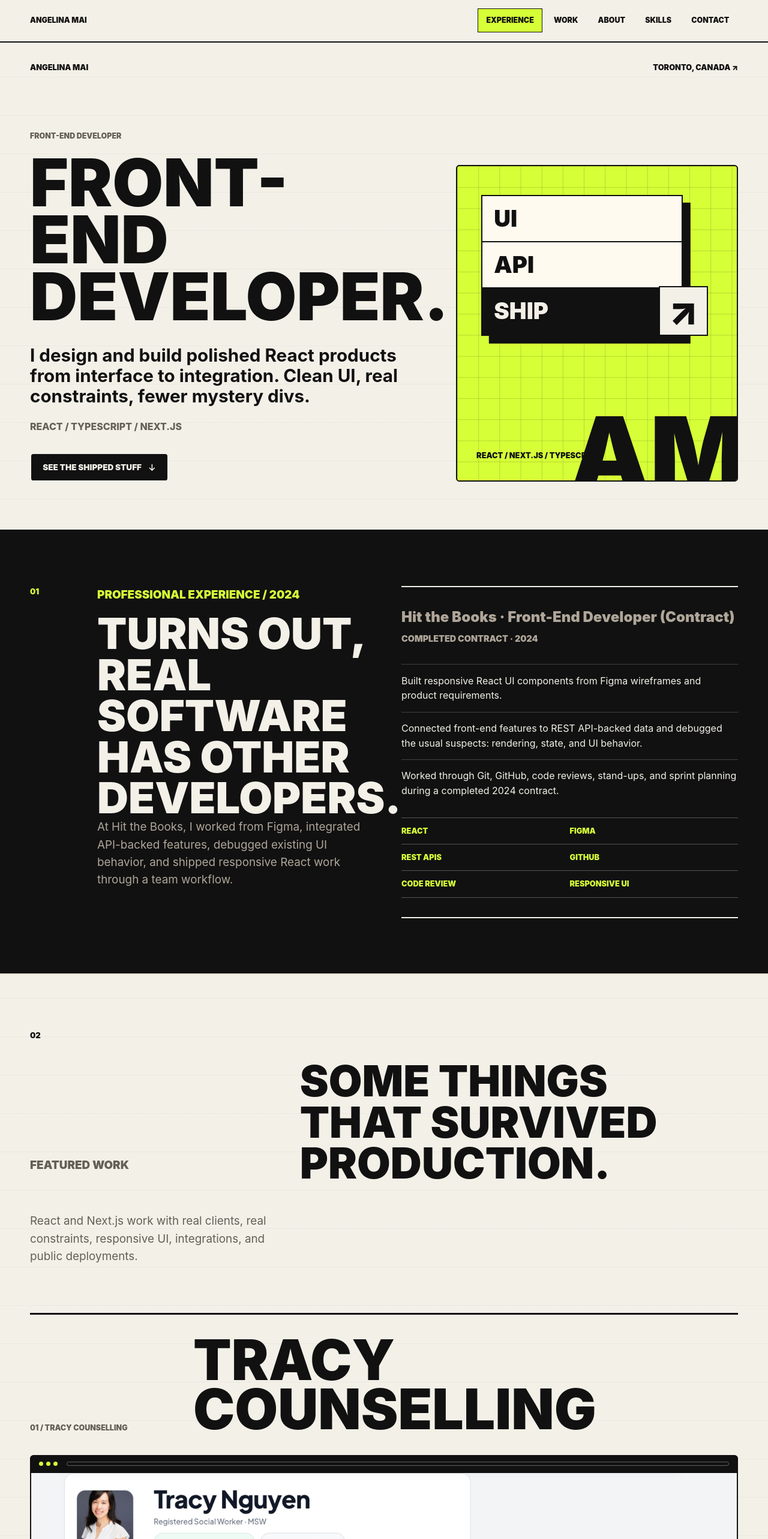
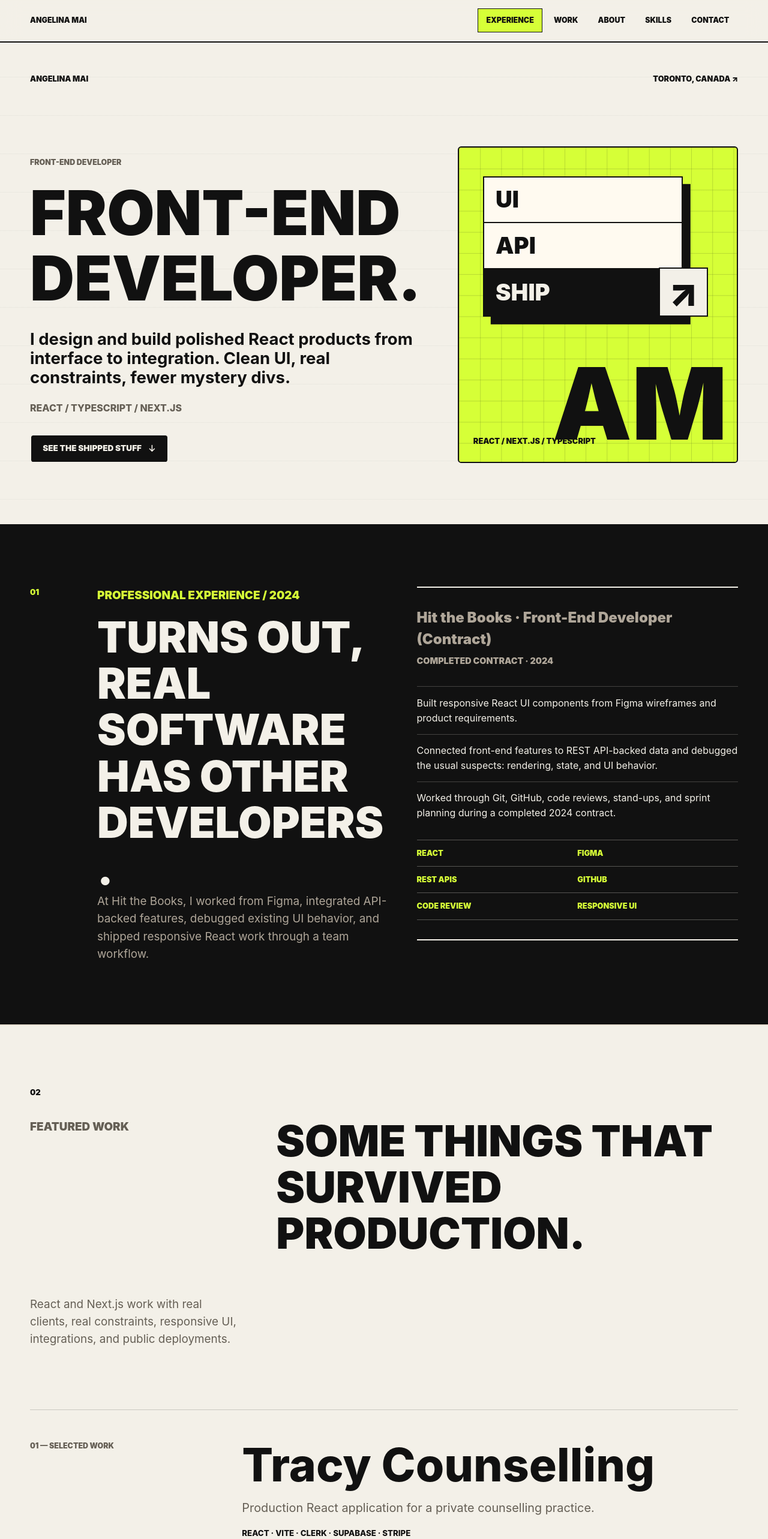
Before and after one commit to angelinamai/angelinamai.com, a React (Vite) app: page / in a window 1280 px wide. Shown: the top 2566 px of the page at 60% size. Built offline with nearby package versions, Linux system fonts and the light colour scheme.

Commit message:
Refine selected work layouts and project metadata

```diff
--- a/src/App.tsx
+++ b/src/App.tsx
@@ -92,21 +92,6 @@ const contactLinks = [
   },
 ];
 
-const tracyEngineering = [
-  {
-    label: "Structure",
-    text: "React/Vite pages with React Router, bilingual content flows, and clear service paths.",
-  },
-  {
-    label: "The not-just-a-website part",
-    text: "Clerk, Supabase, Stripe, Express, and Resend handle auth, data, payments, API surfaces, and email.",
-  },
-  {
-    label: "Shipping",
-    text: "Responsive forms, deployment, debugging, and iteration as requirements kept doing what requirements do.",
-  },
-];
-
 function requireProject(id: string) {
   const project = featuredProjects.find((item) => item.id === id);
 
@@ -126,14 +111,46 @@ const selectedProjects = [
   {
     number: "02",
     project: interpretingProject,
-    heading: ["Angelina", "Interpreting"],
   },
   {
     number: "03",
     project: swimProject,
-    heading: ["Swim With", "Leah"],
   },
 ];
+
+const projectMetadata: Record<string, { label: string; value: string }[]> = {
+  "tracy-counselling": [
+    { label: "Role", value: "Front-End Developer" },
+    { label: "Year", value: "2025" },
+    {
+      label: "Focus",
+      value:
+        "Authentication, database-backed features, payments, email flows, responsive UI",
+    },
+  ],
+  "angelina-interpreting": [
+    { label: "Role", value: "Front-End Developer" },
+    {
+      label: "Focus",
+      value:
+        "Bilingual content, service pages, scheduling flow, responsive UI",
+    },
+  ],
+  "swim-with-leah": [
+    { label: "Role", value: "Front-End Developer" },
+    {
+      label: "Focus",
+      value: "Lesson sections, booking calls to action, contact flow, responsive UI",
+    },
+  ],
+  "vegan-restaurant": [
+    { label: "Role", value: "Front-End Developer" },
+    {
+      label: "Focus",
+      value: "Menu sections, gallery, ordering contact paths, responsive UI",
+    },
+  ],
+};
 
 function isExternalLink(href: string) {
   return href.startsWith("http") || href.endsWith(".pdf");
@@ -146,6 +163,10 @@ function linkProps(href: string) {
     target: external ? "_blank" : undefined,
     rel: external ? "noopener noreferrer" : undefined,
   };
+}
+
+function projectEyebrow(number: string) {
+  return `${number} — SELECTED WORK`;
 }
 
 function EditorialLabel({ children }: { children: ReactNode }) {
@@ -227,13 +248,6 @@ function ProjectMedia({
 }) {
   return (
     <div className={`project-media project-media--${variant}`}>
-      <div className="project-media__chrome" aria-hidden="true">
-        <span />
-        <span />
-        <span />
-        <i />
-      </div>
-      <div className="project-media__screen">
       <img
         src={project.screenshot}
         alt={`${project.name} project preview`}
@@ -244,12 +258,33 @@ function ProjectMedia({
         }}
       />
     </div>
-    </div>
   );
 }
 
 function TechLine({ items }: { items: string[] }) {
-  return <p className="tech-line">{items.join(" / ")}</p>;
+  return <p className="tech-line">{items.join(" · ")}</p>;
+}
+
+function ProjectMetadata({ project }: { project: Project }) {
+  const rows = projectMetadata[project.id] ?? [
+    { label: "Role", value: project.roleContext ?? project.context },
+    { label: "Focus", value: project.uiFocus },
+  ];
+
+  return (
+    <dl className="project-meta">
+      {rows.map((item) => (
+        <div key={item.label}>
+          <dt>{item.label}</dt>
+          <dd>{item.value}</dd>
+        </div>
+      ))}
+      <div>
+        <dt>Stack</dt>
+        <dd>{project.keyTechnologies.join(" · ")}</dd>
+      </div>
+    </dl>
+  );
 }
 
 function ExperienceSection() {
@@ -299,32 +334,22 @@ function ExperienceSection() {
 function FlagshipProject({ project }: { project: Project }) {
   return (
     <article className="flagship-project">
-      <div className="flagship-project__heading">
-        <p className="project-number">01 / {project.name.toUpperCase()}</p>
-        <h3>
-          <span>Tracy </span>
-          <span>Counselling</span>
-        </h3>
+      <div className="flagship-project__intro">
+        <p className="project-number">{projectEyebrow("01")}</p>
+        <div>
+          <h3>{project.name}</h3>
+          <p className="project-deck">
+            Production React application for a private counselling practice.
+          </p>
+          <TechLine items={["React", "Vite", "Clerk", "Supabase", "Stripe"]} />
+        </div>
       </div>
 
       <ProjectMedia project={project} priority variant="flagship" />
 
       <div className="flagship-project__details">
-        <div className="flagship-project__summary">
-          <p className="project-context">{project.roleContext}</p>
-          <p>{project.description}</p>
-          <TechLine items={project.keyTechnologies} />
+        <ProjectMetadata project={project} />
         <ArrowLink href={project.liveUrl}>View live site</ArrowLink>
-        </div>
-
-        <div className="engineering-grid">
-          {tracyEngineering.map((item) => (
-            <div key={item.label}>
-              <h4>{item.label}</h4>
-              <p>{item.text}</p>
-            </div>
-          ))}
-        </div>
       </div>
     </article>
   );
@@ -333,43 +358,43 @@ function FlagshipProject({ project }: { project: Project }) {
 function SupportingProject({
   number,
   project,
-  heading,
 }: {
   number: string;
   project: Project;
-  heading: string[];
 }) {
   return (
     <article className="project-strip">
-      <div className="project-strip__meta">
-        <p className="project-number">{number} / {project.eyebrow}</p>
-        <h3>
-          {heading.map((line, index) => (
-            <span key={line}>
-              {line}
-              {index < heading.length - 1 ? " " : ""}
-            </span>
-          ))}
-        </h3>
-        <p>{project.description}</p>
+      <div className="project-strip__intro">
+        <p className="project-number">{projectEyebrow(number)}</p>
+        <h3>{project.name}</h3>
+        <p className="project-deck">{project.description}</p>
         <TechLine items={project.keyTechnologies.slice(0, 4)} />
-        <ArrowLink href={project.liveUrl}>View live site</ArrowLink>
       </div>
 
       <ProjectMedia project={project} variant="mini" />
+
+      <div className="project-strip__details">
+        <ProjectMetadata project={project} />
+        <ArrowLink href={project.liveUrl}>View live site</ArrowLink>
+      </div>
     </article>
   );
 }
 
-function ClientAside({ project }: { project: Project }) {
+function ClientAside({ number, project }: { number: string; project: Project }) {
   return (
     <article className="client-aside">
+      <div className="client-aside__intro">
+        <p className="project-number">{projectEyebrow(number)}</p>
+        <h3>{project.name}</h3>
+        <p className="project-deck">{project.description}</p>
+        <TechLine items={project.keyTechnologies.slice(0, 4)} />
+      </div>
+
       <ProjectMedia project={project} variant="archive" />
-      <div>
-        <p className="project-number">04 / {project.eyebrow}</p>
-        <h3>{project.name}</h3>
-        <p>{project.description}</p>
-        <TechLine items={project.keyTechnologies.slice(0, 4)} />
+
+      <div className="client-aside__details">
+        <ProjectMetadata project={project} />
         <ArrowLink href={project.liveUrl}>View live site</ArrowLink>
       </div>
     </article>
@@ -428,12 +453,11 @@ function SelectedWorkSection() {
             key={item.project.id}
             number={item.number}
             project={item.project}
-            heading={item.heading}
           />
         ))}
       </div>
 
-      <ClientAside project={veganProject} />
+      <ClientAside number="04" project={veganProject} />
       <ProjectArchive />
     </section>
   );
--- a/src/index.css
+++ b/src/index.css
@@ -17,6 +17,14 @@
   --cream: #fffaf0;
   --radius: 0.35rem;
   --max-width: 1180px;
+  --gutter: max(1.25rem, calc((100vw - var(--max-width)) / 2));
+  --section-y: clamp(4.75rem, 8vw, 7.5rem);
+}
+
+*,
+*::before,
+*::after {
+  box-sizing: border-box;
 }
 
 html {
@@ -68,16 +76,13 @@ a {
 }
 
 .site-nav {
-  position: sticky;
-  top: 0;
-  z-index: 50;
   display: flex;
   align-items: center;
   justify-content: space-between;
   gap: 1rem;
   border-bottom: 2px solid var(--ink);
   background: rgba(243, 240, 232, 0.92);
-  padding: 0.9rem max(1.25rem, calc((100vw - var(--max-width)) / 2));
+  padding: 0.9rem var(--gutter);
   backdrop-filter: blur(16px);
 }
 
@@ -126,15 +131,15 @@ a {
 .hero-section,
 .section,
 .site-footer {
-  padding-right: max(1.25rem, calc((100vw - var(--max-width)) / 2));
-  padding-left: max(1.25rem, calc((100vw - var(--max-width)) / 2));
+  padding-right: var(--gutter);
+  padding-left: var(--gutter);
 }
 
 .hero-section {
   min-height: calc(100vh - 4.3rem);
   border-bottom: 2px solid var(--ink);
-  padding-top: 2rem;
-  padding-bottom: 5rem;
+  padding-top: clamp(2rem, 4vw, 3.5rem);
+  padding-bottom: clamp(4rem, 8vw, 7rem);
 }
 
 .hero-section__topline {
@@ -148,23 +153,22 @@ a {
 
 .hero-section__grid {
   display: grid;
-  grid-template-columns: minmax(0, 1.1fr) minmax(18rem, 0.8fr);
-  gap: 4rem;
+  grid-template-columns: minmax(0, 1fr) minmax(18rem, 0.72fr);
+  gap: clamp(2.5rem, 5vw, 5rem);
   align-items: end;
-  padding-top: 6rem;
+  padding-top: clamp(4rem, 8vw, 6.5rem);
 }
 
 .hero-section__copy h1 {
   margin: 1.25rem 0 0;
-  font-size: 6.85rem;
+  font-size: clamp(3.85rem, 8vw, 6.55rem);
   font-weight: 950;
-  line-height: 0.87;
+  line-height: 1.06;
   letter-spacing: 0;
   text-transform: uppercase;
 }
 
 .hero-section__copy h1 span,
-.project-strip h3 span,
 .contact-section h2 span,
 .skills-section h2 span {
   display: block;
@@ -173,7 +177,7 @@ a {
 .hero-section__lede {
   max-width: 43rem;
   margin: 2rem 0 0;
-  font-size: 1.85rem;
+  font-size: clamp(1.3rem, 2.15vw, 1.85rem);
   font-weight: 750;
   line-height: 1.15;
 }
@@ -202,7 +206,7 @@ a {
   transition:
     background-color 180ms ease,
     color 180ms ease,
-    transform 180ms ease;
+    border-color 180ms ease;
 }
 
 .hero-section__cta {
@@ -216,22 +220,12 @@ a {
 .arrow-link:hover {
   background: var(--accent);
   color: var(--ink);
-  transform: translateY(-2px);
 }
 
 .hero-section__cta svg,
 .arrow-link svg {
   height: 0.8rem;
   width: 0.8rem;
-  transition: transform 180ms ease;
-}
-
-.hero-section__cta:hover svg {
-  transform: translateY(2px);
-}
-
-.arrow-link:hover svg {
-  transform: translate(2px, -2px);
 }
 
 .arrow-link {
@@ -248,7 +242,7 @@ a {
 
 .hero-mark {
   position: relative;
-  min-height: 33rem;
+  min-height: clamp(24rem, 44vw, 33rem);
   overflow: hidden;
   border: 2px solid var(--ink);
   border-radius: var(--radius);
@@ -268,20 +262,20 @@ a {
 
 .hero-mark__monogram {
   position: absolute;
-  right: -1rem;
-  bottom: -1.3rem;
+  right: 1rem;
+  bottom: 0.8rem;
   z-index: 1;
   margin: 0;
   color: var(--ink);
-  font-size: 10.5rem;
+  font-size: clamp(6.5rem, 13vw, 10.5rem);
   font-weight: 1000;
-  line-height: 0.8;
+  line-height: 1;
 }
 
 .hero-mark__window {
   position: absolute;
-  top: 3rem;
-  left: 2.5rem;
+  top: clamp(2rem, 5vw, 3rem);
+  left: clamp(1.25rem, 4vw, 2.5rem);
   z-index: 2;
   display: grid;
   width: min(72%, 22rem);
@@ -292,11 +286,11 @@ a {
 
 .hero-mark__window span {
   display: flex;
-  min-height: 4.8rem;
+  min-height: clamp(3.4rem, 7vw, 4.8rem);
   align-items: center;
   border-bottom: 2px solid var(--ink);
   padding: 0 1.2rem;
-  font-size: 2.4rem;
+  font-size: clamp(1.55rem, 3.5vw, 2.4rem);
   font-weight: 950;
 }
 
@@ -308,22 +302,22 @@ a {
 
 .hero-mark__cursor {
   position: absolute;
-  top: 12.5rem;
-  right: 3rem;
+  top: clamp(8.5rem, 16vw, 12.5rem);
+  right: clamp(1.25rem, 5vw, 3rem);
   z-index: 3;
   margin: 0;
   border: 2px solid var(--ink);
   background: var(--paper);
   padding: 0.45rem 0.85rem;
-  font-size: 4rem;
+  font-size: clamp(2.4rem, 5vw, 4rem);
   font-weight: 950;
   line-height: 1;
 }
 
 .hero-mark__caption {
   position: absolute;
-  bottom: 2rem;
-  left: 2rem;
+  bottom: 1.5rem;
+  left: 1.5rem;
   z-index: 3;
   max-width: 13rem;
   margin: 0;
@@ -336,8 +330,8 @@ a {
   position: relative;
   scroll-margin-top: 4.5rem;
   border-bottom: 2px solid var(--ink);
-  padding-top: 5.75rem;
-  padding-bottom: 5.75rem;
+  padding-top: var(--section-y);
+  padding-bottom: var(--section-y);
 }
 
 .section__index {
@@ -348,9 +342,9 @@ a {
 
 .section-heading {
   display: grid;
-  grid-template-columns: minmax(14rem, 0.55fr) minmax(0, 1fr);
-  gap: 3rem;
-  align-items: end;
+  grid-template-columns: minmax(12rem, 0.45fr) minmax(0, 1fr);
+  gap: clamp(2rem, 5vw, 4rem);
+  align-items: start;
 }
 
 .section-heading h2,
@@ -359,11 +353,12 @@ a {
 .skills-section h2,
 .contact-section h2 {
   margin: 0;
-  font-size: 4.5rem;
+  font-size: clamp(2.7rem, 5.6vw, 4.5rem);
   font-weight: 950;
-  line-height: 0.95;
+  line-height: 1.08;
   letter-spacing: 0;
   text-transform: uppercase;
+  overflow-wrap: break-word;
 }
 
 .section-heading p,
@@ -372,7 +367,7 @@ a {
 .skills-section__headline p,
 .contact-section__headline p {
   color: var(--muted);
-  font-size: 1.18rem;
+  font-size: clamp(1rem, 1.5vw, 1.18rem);
   line-height: 1.55;
 }
 
@@ -398,8 +393,8 @@ a {
 
 .experience-section {
   display: grid;
-  grid-template-columns: 4rem minmax(0, 0.9fr) minmax(0, 1.1fr);
-  gap: 3rem;
+  grid-template-columns: 4rem minmax(0, 0.95fr) minmax(0, 1.05fr);
+  gap: clamp(2rem, 4vw, 3rem);
   align-items: start;
 }
 
@@ -471,30 +466,46 @@ a {
 }
 
 .selected-work {
-  padding-bottom: 4.5rem;
+  background: var(--paper);
+  padding-bottom: var(--section-y);
+}
+
+.selected-work .section-heading {
+  margin-bottom: clamp(4rem, 8vw, 7rem);
 }
 
 .flagship-project {
-  margin-top: 5rem;
-  border-top: 3px solid var(--ink);
+  display: grid;
+  gap: clamp(1.8rem, 4vw, 3.25rem);
+  border-top: 1px solid var(--line-soft);
+  padding-top: clamp(2rem, 4vw, 3.25rem);
 }
 
-.flagship-project__heading {
+.flagship-project__intro,
+.project-strip__intro,
+.client-aside__intro {
   display: grid;
-  grid-template-columns: 14rem minmax(0, 1fr);
-  gap: 3rem;
-  align-items: end;
-  padding: 2.2rem 0;
+  grid-template-columns: minmax(10rem, 0.35fr) minmax(0, 1fr);
+  gap: clamp(1.5rem, 5vw, 4rem);
+  align-items: start;
 }
 
-.flagship-project__heading h3,
-.project-strip h3 {
+.flagship-project__intro h3,
+.project-strip__intro h3,
+.client-aside__intro h3 {
   margin: 0;
-  font-size: 5.8rem;
-  font-weight: 1000;
-  line-height: 0.88;
+  color: var(--ink);
+  font-size: clamp(3rem, 6vw, 5.8rem);
+  font-weight: 850;
+  line-height: 1.08;
   letter-spacing: 0;
-  text-transform: uppercase;
+  text-transform: none;
+  overflow-wrap: break-word;
+}
+
+.project-strip__intro h3,
+.client-aside__intro h3 {
+  font-size: clamp(2.85rem, 5vw, 4.85rem);
 }
 
 .project-number {
@@ -502,50 +513,21 @@ a {
   color: var(--muted);
 }
 
-.project-media {
-  overflow: hidden;
-  border: 2px solid var(--ink);
-  border-radius: var(--radius);
-  background: var(--ink);
+.project-deck {
+  max-width: 46rem;
+  margin: 0.9rem 0 0;
+  color: var(--muted);
+  font-size: clamp(1.08rem, 1.55vw, 1.35rem);
+  line-height: 1.5;
 }
 
-.project-media__chrome {
-  display: flex;
-  height: 1.75rem;
-  align-items: center;
-  gap: 0.35rem;
-  border-bottom: 2px solid var(--ink);
-  background: var(--ink);
-  padding: 0 0.8rem;
-}
-
-.project-media__chrome span {
-  height: 0.42rem;
-  width: 0.42rem;
-  border-radius: 999px;
-  background: var(--accent);
-}
-
-.project-media__chrome i {
-  height: 0.42rem;
-  flex: 1;
-  margin-left: 0.55rem;
-  border: 1px solid rgba(243, 240, 232, 0.35);
-  border-radius: 999px;
-}
-
-.project-media__screen {
+.project-media {
   aspect-ratio: 16 / 9;
   overflow: hidden;
-  background: var(--paper-soft);
-}
-
-.project-media--flagship .project-media__screen {
-  aspect-ratio: 16 / 9.4;
-}
-
-.project-media--archive .project-media__screen {
-  aspect-ratio: 16 / 10;
+  border: 1px solid var(--line-soft);
+  border-radius: calc(var(--radius) * 0.75);
+  background: var(--cream);
+  box-shadow: 0 1.5rem 4rem rgba(17, 17, 17, 0.08);
 }
 
 .project-media img {
@@ -553,66 +535,55 @@ a {
   height: 100%;
   width: 100%;
   object-fit: cover;
-  transition: transform 420ms ease;
-}
-
-.project-media:hover img,
-.project-strip:hover .project-media img,
-.flagship-project:hover .project-media img {
-  transform: scale(1.025);
 }
 
 .flagship-project__details {
   display: grid;
-  grid-template-columns: minmax(0, 0.8fr) minmax(0, 1.2fr);
-  gap: 3rem;
-  border-bottom: 3px solid var(--ink);
-  padding: 2rem 0 3rem;
-}
-
-.flagship-project__summary p {
-  margin: 0;
-  color: var(--muted);
-  font-size: 1.1rem;
-  line-height: 1.55;
-}
-
-.flagship-project__summary .project-context {
-  margin-bottom: 0.9rem;
-  color: var(--ink);
-  font-size: 1.5rem;
-  font-weight: 900;
-  line-height: 1.2;
+  grid-template-columns: minmax(0, 1fr) auto;
+  gap: clamp(1.5rem, 4vw, 3rem);
+  align-items: end;
+  border-bottom: 1px solid var(--line-soft);
+  padding: 0 0 clamp(4rem, 8vw, 6rem);
 }
 
 .tech-line {
-  margin: 1.35rem 0;
+  margin: 1.1rem 0 0;
   color: var(--ink);
-}
-
-.engineering-grid {
-  display: grid;
-  grid-template-columns: repeat(3, minmax(0, 1fr));
-  border-top: 2px solid var(--ink);
-  border-left: 2px solid var(--ink);
-}
-
-.engineering-grid div {
-  min-height: 14rem;
-  border-right: 2px solid var(--ink);
-  border-bottom: 2px solid var(--ink);
-  padding: 1.1rem;
-}
-
-.engineering-grid h4,
-.capability-lanes h3 {
-  margin: 0;
-  font-size: 0.85rem;
-  font-weight: 950;
+  font-size: 0.83rem;
+  font-weight: 850;
+  line-height: 1.45;
   text-transform: uppercase;
 }
 
-.engineering-grid p,
+.project-meta {
+  display: grid;
+  grid-template-columns: repeat(4, minmax(0, 1fr));
+  gap: clamp(1rem, 2vw, 1.5rem);
+  margin: 0;
+}
+
+.project-meta div {
+  border-top: 1px solid var(--line-soft);
+  padding-top: 0.9rem;
+}
+
+.project-meta dt,
+.capability-lanes h3 {
+  margin: 0;
+  color: var(--muted);
+  font-size: 0.72rem;
+  font-weight: 900;
+  text-transform: uppercase;
+}
+
+.project-meta dd {
+  margin: 0.45rem 0 0;
+  color: var(--ink);
+  font-size: 0.94rem;
+  font-weight: 720;
+  line-height: 1.45;
+}
+
 .capability-lanes p {
   margin: 1rem 0 0;
   color: var(--muted);
@@ -620,60 +591,49 @@ a {
 }
 
 .supporting-projects {
-  margin-top: 5rem;
-  border-top: 2px solid var(--ink);
+  display: grid;
+  gap: clamp(4.5rem, 9vw, 7rem);
+  margin-top: clamp(4.5rem, 8vw, 7rem);
+  padding-top: clamp(1rem, 2vw, 1.5rem);
 }
 
 .project-strip {
   display: grid;
-  grid-template-columns: minmax(0, 0.76fr) minmax(20rem, 1.24fr);
-  gap: 3rem;
-  align-items: center;
-  border-bottom: 2px solid var(--ink);
-  padding: 3.8rem 0;
+  gap: clamp(1.8rem, 4vw, 3rem);
+  border-top: 1px solid var(--line-soft);
+  padding: clamp(3rem, 6vw, 5rem) 0 0;
 }
 
-.project-strip:nth-child(even) .project-strip__meta {
-  order: 2;
-}
-
-.project-strip__meta p:not(.project-number):not(.tech-line),
-.client-aside p:not(.project-number):not(.tech-line) {
-  color: var(--muted);
-  font-size: 1.03rem;
-  line-height: 1.55;
+.project-strip__details,
+.client-aside__details {
+  display: grid;
+  grid-template-columns: minmax(0, 1fr) auto;
+  gap: clamp(1.5rem, 4vw, 3rem);
+  align-items: end;
 }
 
 .client-aside {
   display: grid;
-  grid-template-columns: minmax(14rem, 0.46fr) minmax(0, 1fr);
-  gap: 2rem;
-  align-items: center;
-  border-bottom: 2px solid var(--ink);
-  padding: 2.25rem 0;
-}
-
-.client-aside h3 {
-  margin: 0.5rem 0 0;
-  font-size: 2rem;
-  font-weight: 950;
-  text-transform: uppercase;
+  gap: clamp(1.8rem, 4vw, 3rem);
+  border-top: 1px solid var(--line-soft);
+  margin-top: clamp(4.5rem, 9vw, 7rem);
+  padding-top: clamp(3rem, 6vw, 5rem);
 }
 
 .project-archive {
   display: grid;
-  grid-template-columns: minmax(0, 0.75fr) minmax(0, 1.25fr);
-  gap: 3rem;
-  margin-top: 3rem;
+  grid-template-columns: minmax(0, 0.42fr) minmax(0, 0.58fr);
+  gap: clamp(2rem, 5vw, 4rem);
+  margin-top: clamp(4rem, 7vw, 6rem);
   border: 2px solid var(--ink);
-  padding: 1.5rem;
+  padding: clamp(1.25rem, 3vw, 2rem);
 }
 
 .project-archive h3 {
   margin: 0;
-  font-size: 1.7rem;
+  font-size: clamp(1.45rem, 2.3vw, 1.85rem);
   font-weight: 950;
-  line-height: 1;
+  line-height: 1.12;
   text-transform: uppercase;
 }
 
@@ -805,7 +765,8 @@ a {
 
 .contact-section__headline h2 {
   color: var(--paper);
-  font-size: 5.5rem;
+  font-size: clamp(2.75rem, 5vw, 4.35rem);
+  line-height: 1.08;
 }
 
 .contact-section__headline p {
@@ -826,15 +787,12 @@ a {
   padding: 1.15rem 0;
   transition:
     background-color 180ms ease,
-    color 180ms ease,
-    padding 180ms ease;
+    color 180ms ease;
 }
 
 .contact-links a:hover {
   background: var(--accent);
   color: var(--ink);
-  padding-right: 1rem;
-  padding-left: 1rem;
 }
 
 .contact-links span {
@@ -878,10 +836,18 @@ a {
   .hero-section__grid,
   .experience-section,
   .section-heading,
+  .flagship-project__intro,
   .flagship-project__details,
+  .project-strip__intro,
+  .project-strip__details,
+  .client-aside__intro,
+  .client-aside__details,
+  .project-meta,
   .about-section,
   .skills-section,
-  .contact-section {
+  .contact-section,
+  .client-aside,
+  .project-archive {
     grid-template-columns: 1fr;
   }
 
@@ -901,22 +867,8 @@ a {
     gap: 1.25rem;
   }
 
-  .project-strip,
-  .project-strip:nth-child(even) {
-    grid-template-columns: 1fr;
-  }
-
-  .project-strip:nth-child(even) .project-strip__meta {
-    order: 0;
-  }
-
-  .engineering-grid,
   .capability-lanes {
     grid-template-columns: 1fr;
-  }
-
-  .engineering-grid div {
-    min-height: auto;
   }
 }
 
@@ -1028,19 +980,22 @@ a {
     margin-top: 3rem;
   }
 
-  .flagship-project__heading {
+  .flagship-project__intro,
+  .project-strip__intro,
+  .client-aside__intro {
     grid-template-columns: 1fr;
     gap: 1rem;
   }
 
-  .flagship-project__heading h3,
-  .project-strip h3 {
+  .flagship-project__intro h3,
+  .project-strip__intro h3,
+  .client-aside__intro h3 {
     font-size: 3.45rem;
   }
 
   .project-strip {
     gap: 1.8rem;
-    padding: 3rem 0;
+    padding-top: 3.5rem;
   }
 
   .project-archive a {
@@ -1093,8 +1048,9 @@ a {
     font-size: 2.75rem;
   }
 
-  .flagship-project__heading h3,
-  .project-strip h3 {
+  .flagship-project__intro h3,
+  .project-strip__intro h3,
+  .client-aside__intro h3 {
     font-size: 2.95rem;
   }
 }
```
Lines whose indentation alone changed are shown as unchanged.
